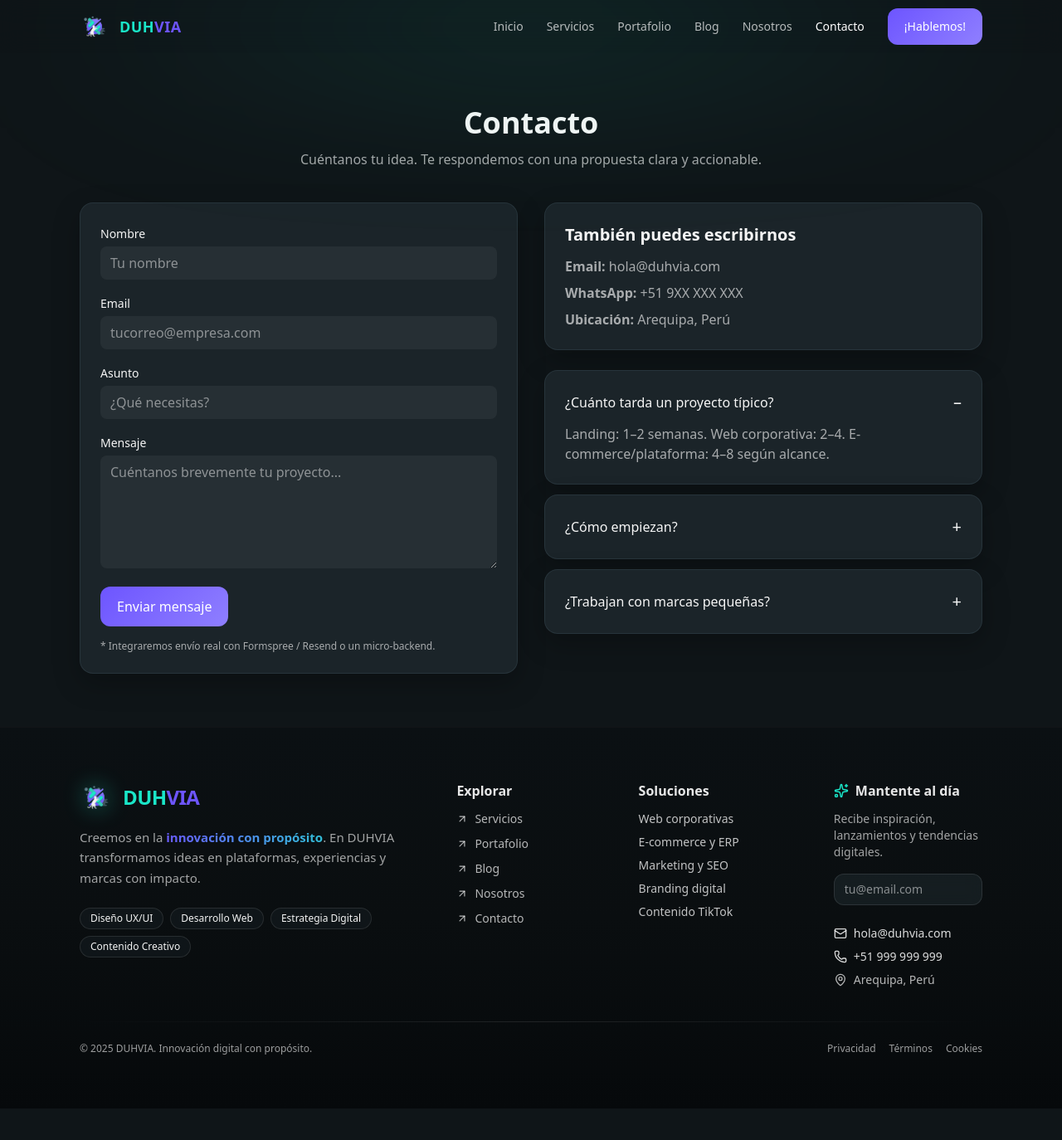
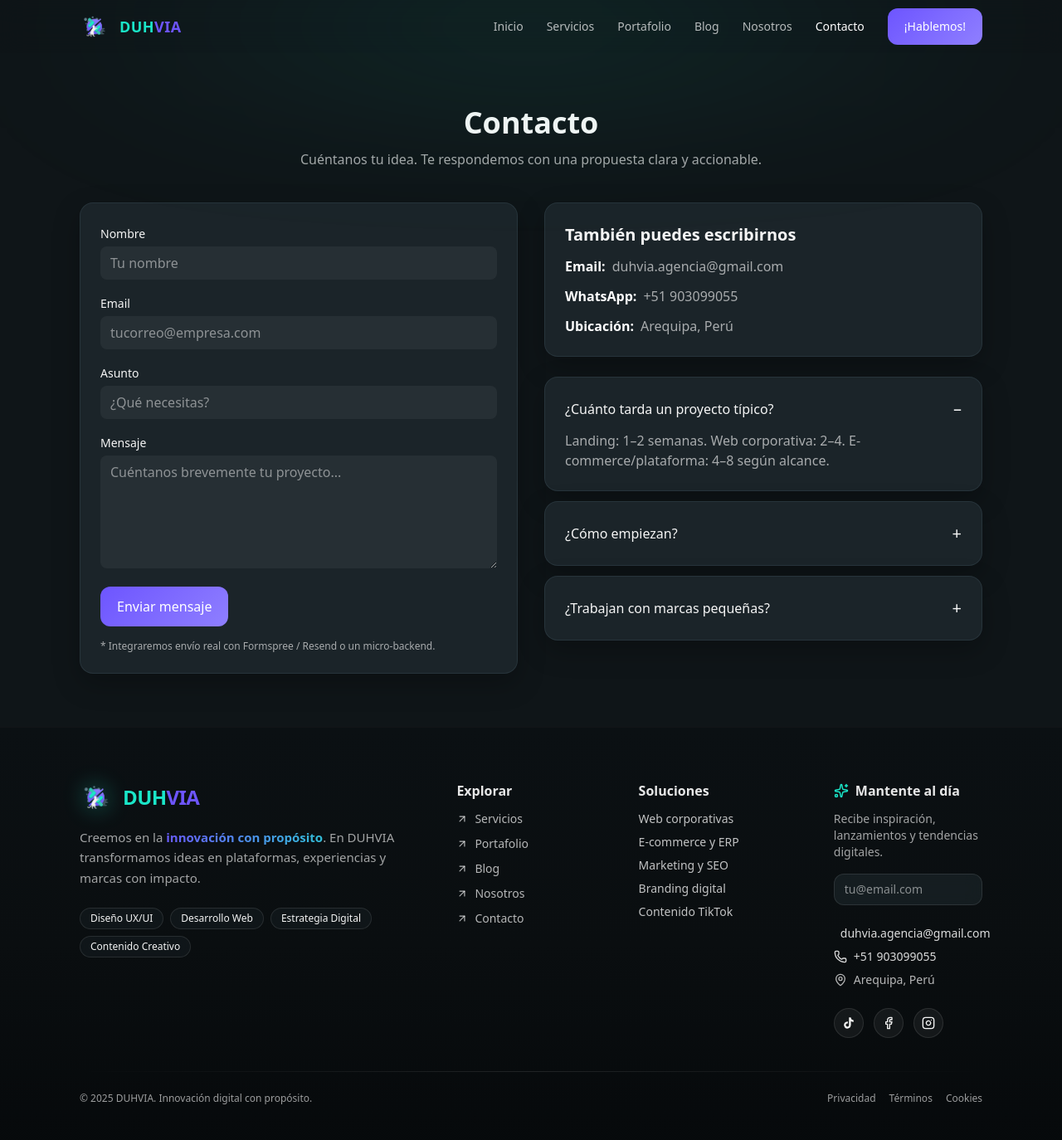
Before and after one commit to DUHVIA/duhvia-landing, a React (Vite) app: page /contacto in a window 1280 px wide. Shown: the top 1374 px of the page at 83% size. Before the commit the page ends 1336 px from the top, so only its background shows below. Built offline with nearby package versions, Linux system fonts and the light colour scheme.

Commit message:
feat: integración de redes sociales (TikTok, FB, IG) y enlaces de contacto inteligentes en Home y Footer

```diff
--- a/src/components/Footer.tsx
+++ b/src/components/Footer.tsx
@@ -1,5 +1,6 @@
 import type { FormEvent } from "react";
 import { Mail, MapPin, Phone, Send, ArrowUpRight, Sparkles } from "lucide-react";
+import { socialLinks } from "../data/socials";
 
 export default function Footer() {
   const year = new Date().getFullYear();
@@ -117,20 +118,51 @@ export default function Footer() {
 
               <div className="mt-6 space-y-2 text-sm">
                 <a
-                  href="mailto:hola@duhvia.com"
+                  href={socialLinks.email.url}
                   className="flex items-center gap-2 text-white/85 hover:text-accent transition"
                 >
-                  <Mail size={16} /> hola@duhvia.com
+                  <Mail size={16} /> {socialLinks.email.email}
                 </a>
                 <a
-                  href="tel:+51999999999"
+                  href={socialLinks.whatsapp.url}
+                  target="_blank"
+                  rel="noopener noreferrer"
                   className="flex items-center gap-2 text-white/85 hover:text-accent transition"
                 >
-                  <Phone size={16} /> +51 999 999 999
+                  <Phone size={16} /> +51 {socialLinks.whatsapp.number}
                 </a>
                 <div className="flex items-center gap-2 text-white/70">
                   <MapPin size={16} /> Arequipa, Perú
                 </div>
+              </div>
+
+              {/* Redes Sociales Footer */}
+              <div className="mt-6 flex gap-3">
+                {[socialLinks.tiktok, socialLinks.facebook, socialLinks.instagram].map((social) => {
+                  const Icon = (social as any).Icon;
+                  return (
+                    <a
+                      key={social.name}
+                      href={social.url}
+                      target="_blank"
+                      rel="noopener noreferrer"
+                      className="flex h-9 w-9 items-center justify-center rounded-full bg-white/5 border border-white/10 transition-all hover:bg-[var(--color-accent)] hover:text-[var(--color-bg)] hover:scale-110"
+                      aria-label={social.name}
+                    >
+                      {"iconPath" in social ? (
+                        <svg
+                          viewBox="0 0 24 24"
+                          fill="currentColor"
+                          className="h-4 w-4"
+                        >
+                          <path d={(social as any).iconPath} />
+                        </svg>
+                      ) : (
+                        Icon && <Icon size={16} />
+                      )}
+                    </a>
+                  );
+                })}
               </div>
             </div>
           </div>
--- /dev/null
+++ b/src/data/socials.ts
@@ -0,0 +1,44 @@
+import { Facebook, Instagram, Mail, Phone, MessageCircle } from "lucide-react";
+
+// Icon mapping for dynamic usage if needed, or just direct export
+// Note: Lucide doesn't have a TikTok icon by default in older versions,
+// if it's missing we might need a custom SVG or a different icon.
+// For now, I'll assume we might need a custom component for TikTok if Lucide doesn't have it,
+// or use a generic 'Video' icon as fallback, but I'll try to find a way to represent it.
+// Actually, let's check if we can use a custom SVG for TikTok in the components.
+
+export const socialLinks = {
+  tiktok: {
+    name: "TikTok",
+    handle: "@duhvia.agencia",
+    url: "https://www.tiktok.com/@duhvia.agencia",
+    // Custom SVG path for TikTok since it might not be in standard Lucide set
+    iconPath: "M19.59 6.69a4.83 4.83 0 0 1-3.77-4.25V2h-3.45v13.67a2.89 2.89 0 0 1-5.2 1.74 2.89 2.89 0 0 1 2.31-4.64 2.93 2.93 0 0 1 .88.13V9.4a6.84 6.84 0 0 0-1-.05A6.33 6.33 0 0 0 5 20.1a6.34 6.34 0 0 0 10.86-4.43v-7a8.16 8.16 0 0 0 4.77 1.52v-3.4a4.85 4.85 0 0 1-1-.1z",
+  },
+  facebook: {
+    name: "Facebook",
+    handle: "DUHVIA",
+    url: "https://www.facebook.com/profile.php?id=61583145663176",
+    Icon: Facebook,
+  },
+  instagram: {
+    name: "Instagram",
+    handle: "@duhvia.agencia",
+    url: "https://www.instagram.com/duhvia.agencia/",
+    Icon: Instagram,
+  },
+  whatsapp: {
+    name: "WhatsApp",
+    number: "903099055",
+    // Pre-filled message: "Hola DUHVIA, me gustaría más información."
+    url: "https://wa.me/51903099055?text=Hola%20DUHVIA%2C%20me%20gustar%C3%ADa%20m%C3%A1s%20informaci%C3%B3n%20sobre%20sus%20servicios%20%E2%9C%A8",
+    Icon: MessageCircle, // Or Phone
+  },
+  email: {
+    name: "Email",
+    email: "duhvia.agencia@gmail.com",
+    // Pre-filled message
+    url: "mailto:duhvia.agencia@gmail.com?subject=Informaci%C3%B3n%20sobre%20servicios%20DUHVIA&body=Hola%20equipo%20de%20DUHVIA%2C%0A%0AEstoy%20interesado%20en%20sus%20servicios%20y%20me%20gustar%C3%ADa%20recibir%20m%C3%A1s%20informaci%C3%B3n.%0A%0AGracias.",
+    Icon: Mail,
+  },
+};
--- a/src/pages/Contact.tsx
+++ b/src/pages/Contact.tsx
@@ -1,5 +1,6 @@
 import SectionHeader from "../components/SectionHeader";
 import FAQ from "../components/FAQ";
+import { socialLinks } from "../data/socials";
 
 export default function Contact() {
   const faqs = [
@@ -30,7 +31,7 @@ export default function Contact() {
           </div>
           <div>
             <label className="text-sm">Mensaje</label>
-            <textarea rows={5} className="mt-1 w-full bg-white/5 rounded-lg px-3 py-2 outline-none" placeholder="Cuéntanos brevemente tu proyecto..."/>
+            <textarea rows={5} className="mt-1 w-full bg-white/5 rounded-lg px-3 py-2 outline-none" placeholder="Cuéntanos brevemente tu proyecto..." />
           </div>
           <button className="btn btn-primary" type="button">Enviar mensaje</button>
           <p className="subtle text-xs">* Integraremos envío real con Formspree / Resend o un micro-backend.</p>
@@ -39,10 +40,20 @@ export default function Contact() {
         <div className="space-y-6">
           <div className="card">
             <h3 className="text-xl font-semibold">También puedes escribirnos</h3>
-            <ul className="subtle mt-3 space-y-2">
-              <li><b>Email:</b> hola@duhvia.com</li>
-              <li><b>WhatsApp:</b> +51 9XX XXX XXX</li>
-              <li><b>Ubicación:</b> Arequipa, Perú</li>
+            <ul className="subtle mt-3 space-y-3">
+              <li>
+                <a href={socialLinks.email.url} className="flex items-center gap-2 hover:text-[var(--color-accent)] transition-colors">
+                  <span className="font-bold text-white">Email:</span> {socialLinks.email.email}
+                </a>
+              </li>
+              <li>
+                <a href={socialLinks.whatsapp.url} target="_blank" rel="noopener noreferrer" className="flex items-center gap-2 hover:text-[var(--color-accent)] transition-colors">
+                  <span className="font-bold text-white">WhatsApp:</span> +51 {socialLinks.whatsapp.number}
+                </a>
+              </li>
+              <li className="flex items-center gap-2">
+                <span className="font-bold text-white">Ubicación:</span> Arequipa, Perú
+              </li>
             </ul>
           </div>
           <FAQ items={faqs} />
--- a/src/pages/Home.tsx
+++ b/src/pages/Home.tsx
@@ -8,6 +8,7 @@ import { services } from "../data/services";
 import { testimonials } from "../data/testimonials";
 import { Link } from "react-router-dom";
 import { ArrowUp } from "lucide-react";
+import { socialLinks } from "../data/socials";
 
 export default function Home() {
   return (
@@ -51,6 +52,43 @@ export default function Home() {
               <Link to="/portafolio" className="btn btn-secondary">
                 Ver portafolio
               </Link>
+            </div>
+
+            {/* Redes Sociales Hero */}
+            <div className="mt-10 flex items-center gap-4">
+              <span className="text-sm font-medium text-white/60">Síguenos:</span>
+              <div className="flex gap-3">
+                {[socialLinks.tiktok, socialLinks.facebook, socialLinks.instagram].map((social) => {
+                  const Icon = (social as any).Icon;
+                  return (
+                    <a
+                      key={social.name}
+                      href={social.url}
+                      target="_blank"
+                      rel="noopener noreferrer"
+                      className="group relative flex h-10 w-10 items-center justify-center rounded-full bg-white/5 border border-white/10 transition-all hover:bg-white/10 hover:scale-110 hover:border-[var(--color-accent)]"
+                      aria-label={social.name}
+                    >
+                      {"iconPath" in social ? (
+                        <svg
+                          viewBox="0 0 24 24"
+                          fill="currentColor"
+                          className="h-5 w-5 text-white/80 transition-colors group-hover:text-[var(--color-accent)]"
+                        >
+                          <path d={(social as any).iconPath} />
+                        </svg>
+                      ) : (
+                        Icon && (
+                          <Icon
+                            size={20}
+                            className="text-white/80 transition-colors group-hover:text-[var(--color-accent)]"
+                          />
+                        )
+                      )}
+                    </a>
+                  );
+                })}
+              </div>
             </div>
           </motion.div>
 
@@ -133,9 +171,8 @@ export default function Home() {
                   whileInView={{ opacity: 1, x: 0 }}
                   transition={{ duration: 0.7 }}
                   viewport={{ once: true }}
-                  className={`relative bg-[var(--color-surface)]/60 backdrop-blur-lg border border-white/10 rounded-2xl p-6 shadow-[0_8px_32px_rgb(0_0_0/0.3)] ${
-                    i % 2 === 0 ? "md:mr-20" : "md:ml-20"
-                  }`}
+                  className={`relative bg-[var(--color-surface)]/60 backdrop-blur-lg border border-white/10 rounded-2xl p-6 shadow-[0_8px_32px_rgb(0_0_0/0.3)] ${i % 2 === 0 ? "md:mr-20" : "md:ml-20"
+                    }`}
                 >
                   <div className="absolute -left-3 top-6 w-6 h-6 rounded-full bg-[var(--color-accent)] shadow-[0_0_15px_var(--color-accent)]" />
                   <div className="text-sm font-bold text-[var(--color-accent)]">
```
Also changed, not shown: 1 other file (tests, documents, lock files or other folders).
